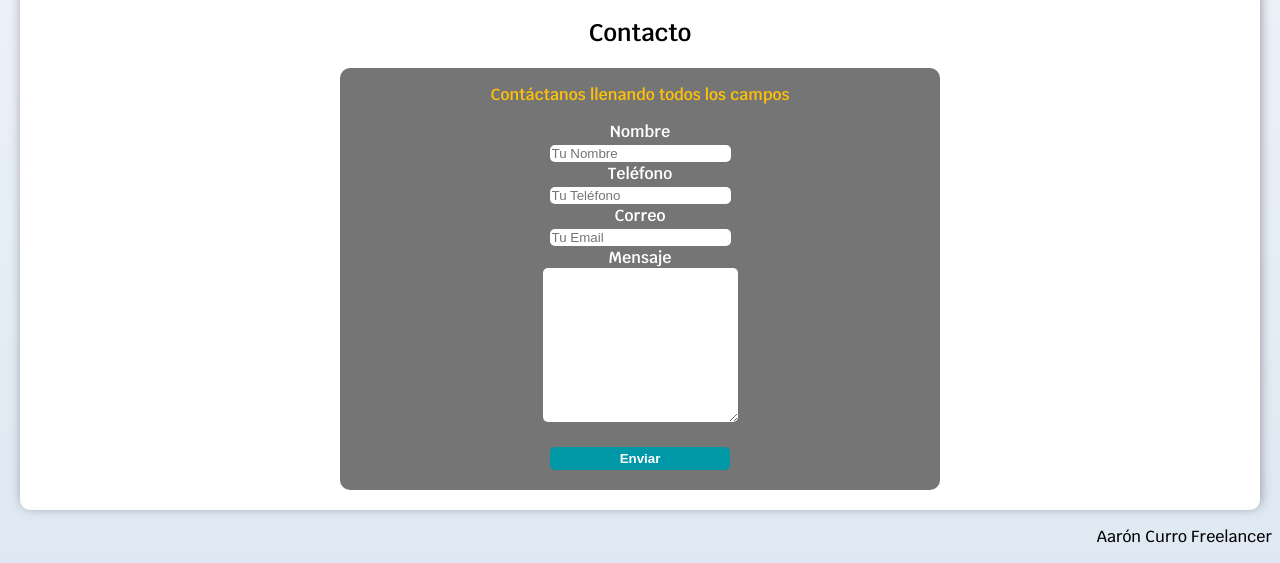
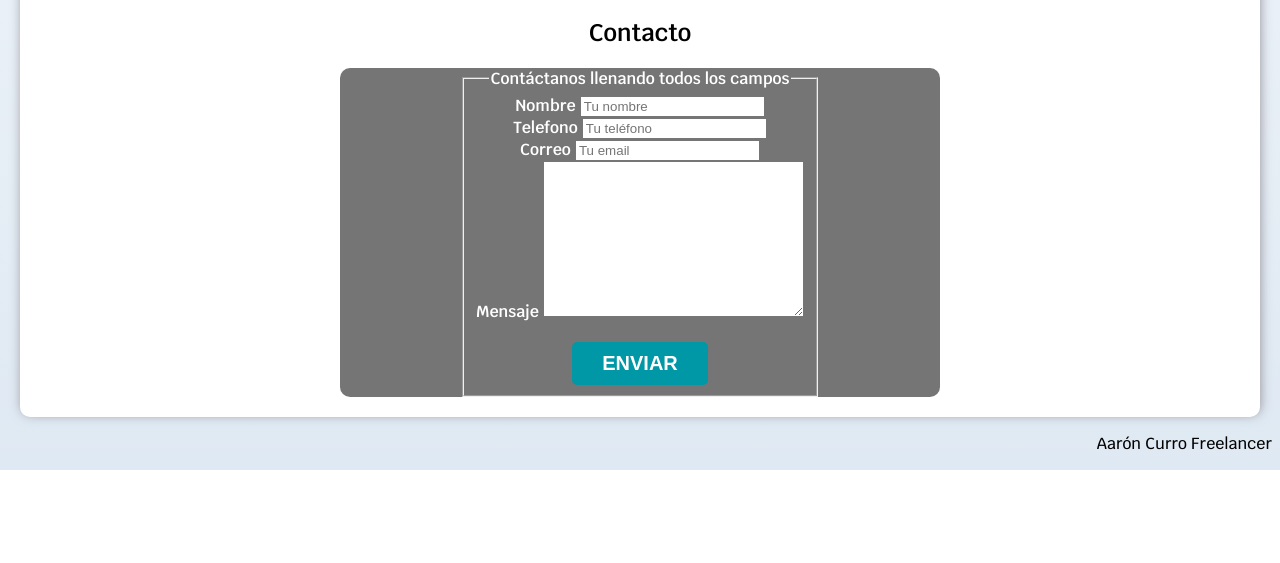
Before and after one commit to acurro9/firstpage, a plain HTML site: page index.html in a window 1280 px wide. Shown: the part 995-1558 px from the top of the page. After the commit the page ends 1465 px from the top, so only its background shows below. Drawn offline with Linux system fonts and the light colour scheme.

Commit message:
Add files via upload
add a form on a different way

```diff
--- a/index.html
+++ b/index.html
@@ -101,17 +101,28 @@
       <section>
         <h2>Contacto</h2>
         <div class="formulario">
-          <form>
-            <p>Contáctanos llenando todos los campos</p>
-            <label class="red" for="fname">Nombre</label><br>
-            <input class="red" type="text" name="fname" id="fname" maxlength="50" placeholder="Tu Nombre" required><br>
-            <label class="red" for="telefono">Teléfono</label><br>
-            <input class="red" type="tel" name="telefono" id="telefono" placeholder="Tu Teléfono" required pattern="[0-9]{9}"><br>
-            <label class="red" for="correo">Correo</label><br>
-            <input class="red" type="email" name="correo" id="correo" placeholder="Tu Email" required><br>
-            <label class="red" for="msn"></label>Mensaje<br>
-            <textarea class="red" name="msn" id="msn" cols="22" rows="10" required></textarea><br>
-            <input type="submit" value="Enviar" class="botonform"><br>
+          <form class="formulario">
+            <fieldset>
+              <legend>Contáctanos llenando todos los campos</legend>
+              <div class="campo">
+                <label>Nombre</label>
+                <input class="input-text" type="text" id="nombre" placeholder="Tu nombre">
+              </div>
+              <div class="campo">
+                <label>Telefono</label>
+                <input class="input-text" type="tel" id="tlf" placeholder="Tu teléfono">
+              </div>
+              <div class="campo">
+                <label>Correo</label>
+                <input class="input-text" type="email" id="email" placeholder="Tu email">
+              </div>
+              <div class="campo">
+                <label>Mensaje</label>
+                <textarea class="input-text" name="msn" id="msn" cols="30" rows="10"></textarea>
+              </div>
+              <input class="boton w90" type="submit" value="Enviar">
+
+            </fieldset>
           </form>
         </div>
       </section>
```
